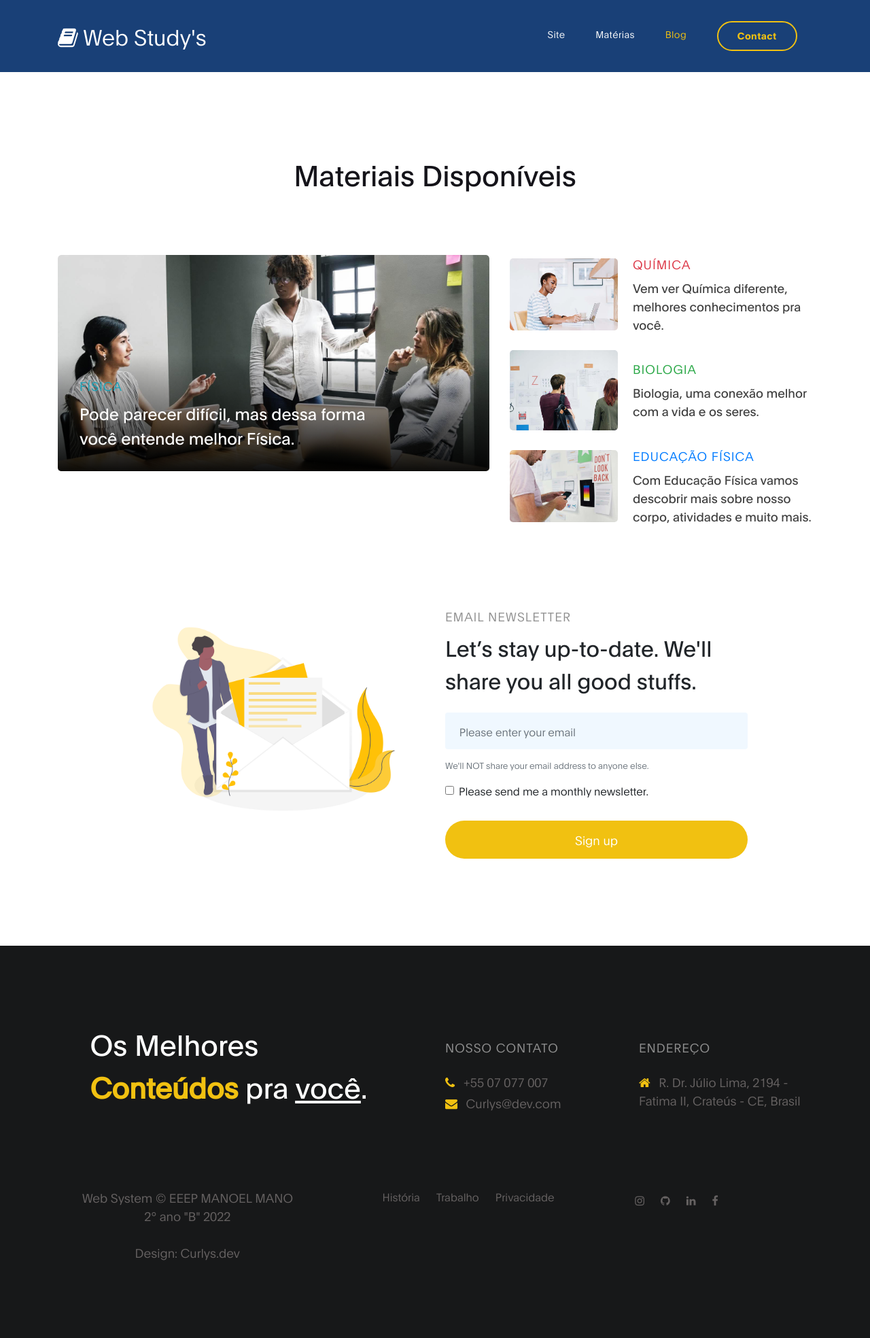
After one commit to DouglasNeres/Web-Study-s, a PHP site: page /blogNatureza.html in a window 1280 px wide. The commit adds this page. Shown: the whole page at 68% size. Run offline with PHP 8.4, Linux system fonts and the light colour scheme.

Commit message:
Projeto - Melhorias Blogs

```diff
--- a/blog-detail.html
+++ b/blog-detail.html
@@ -32,7 +32,7 @@ https://templatemo.com/tm-538-digital-trend
      <!-- MENU BAR -->
     <nav class="navbar navbar-expand-lg position-relative">
         <div class="container">
-            <a class="navbar-brand" href="index.php">
+            <a class="navbar-brand" href="index2.php">
               <i class="fa fa-book"></i>
                 Web Study's
             </a>
--- /dev/null
+++ b/blogNatureza.html
@@ -0,0 +1,230 @@
+<!DOCTYPE html>
+<html lang="en">
+<head>
+
+     <title>Material Ciências da Natureza</title>
+<!--
+
+DIGITAL TREND
+
+https://templatemo.com/tm-538-digital-trend
+
+-->
+     <meta charset="UTF-8">
+     <meta http-equiv="X-UA-Compatible" content="IE=Edge">
+     <meta name="description" content="">
+     <meta name="keywords" content="">
+     <meta name="author" content="">
+     <meta name="viewport" content="width=device-width, initial-scale=1, maximum-scale=1">
+
+     <link rel="stylesheet" href="css/bootstrap.min.css">
+     <link rel="stylesheet" href="css/font-awesome.min.css">
+     <link rel="stylesheet" href="css/aos.css">
+     <link rel="stylesheet" href="css/owl.carousel.min.css">
+     <link rel="stylesheet" href="css/owl.theme.default.min.css">
+
+     <!-- MAIN CSS -->
+     <link rel="stylesheet" href="css/templatemo-digital-trend.css">
+
+</head>
+<body>
+
+     <!-- MENU BAR -->
+    <nav class="navbar navbar-expand-lg position-absolute">
+        <div class="container">
+            <a class="navbar-brand" href="index2.php">
+              <i class="fa fa-book"></i>
+              Web Study's
+            </a>
+
+            <button class="navbar-toggler" type="button" data-toggle="collapse" data-target="#navbarNav" aria-controls="navbarNav" aria-expanded="false"
+                aria-label="Toggle navigation">
+                <span class="navbar-toggler-icon"></span>
+            </button>
+
+            <div class="collapse navbar-collapse" id="navbarNav">
+                <ul class="navbar-nav ml-auto">
+                    <li class="nav-item">
+                        <a href="index.html#about" class="nav-link">Site</a>
+                    </li>
+                    <li class="nav-item">
+                        <a href="index.html#project" class="nav-link">Matérias</a>
+                    </li>
+                    <li class="nav-item">
+                        <a href="blog.html" class="nav-link active">Blog</a>
+                    </li>
+                    <li class="nav-item">
+                        <a href="contact.php" class="nav-link contact">Contact</a>
+                    </li>
+                </ul>
+            </div>
+        </div>
+    </nav>
+
+
+     <!-- BLOG -->
+     <section class="blog section-padding">
+          <div class="container">
+               <div class="row">
+
+                    <div class="col-lg-12 col-12 py-5 mt-5 mb-3 text-center">
+
+                      <h1 class="mb-4" data-aos="fade-up">Materiais Disponíveis</h1>
+                    </div>
+
+                    <div class="col-lg-7 col-md-7 col-12 mb-4">
+                      <div class="blog-header" data-aos="fade-up" data-aos-delay="100">
+                        <img src="images/blog/blog-header-image.jpg" class="img-fluid" alt="blog header">
+
+                        <div class="blog-header-info">
+                          <h4 class="blog-category text-info">Física</h4>
+
+                          <h3><a href="blog-detail.html">Pode parecer difícil, mas dessa forma você entende melhor Física.</a></h3>
+                        </div>
+                      </div>
+                    </div>
+
+                    <div class="col-lg-5 col-md-5 col-12 mb-4">
+                      <div class="blog-sidebar d-flex justify-content-center align-items-center" data-aos="fade-up" data-aos-delay="200">
+                        <img src="images/blog/blog-sidebar-image.jpg" class="img-fluid" alt="blog">
+
+                        <div class="blog-info">
+                          <h4 class="blog-category text-danger">Química</h4>
+
+                          <h3><a href="blog-detail.html">Vem ver Química diferente, melhores conhecimentos pra você.</a></h3>
+                        </div>
+                      </div>
+
+                      <div class="blog-sidebar py-4 d-flex justify-content-center align-items-center" data-aos="fade-up" data-aos-delay="300">
+                        <img src="images/blog/blog-sidebar-image01.jpg" class="img-fluid" alt="blog">
+
+                        <div class="blog-info">
+                          <h4 class="blog-category text-success">Biologia</h4>
+
+                          <h3><a href="blog-detail.html">Biologia, uma conexão melhor com a vida e os seres.</a></h3>
+                        </div>
+                      </div>
+
+                      <div class="blog-sidebar d-flex justify-content-center align-items-center" data-aos="fade-up" data-aos-delay="200">
+                        <img src="images/blog/blog-sidebar-image02.jpg" class="img-fluid" alt="blog">
+
+                        <div class="blog-info">
+                          <h4 class="blog-category text-primary">Educação Física</h4>
+
+                          <h3><a href="blog-detail.html">Com Educação Física vamos descobrir mais sobre nosso corpo, atividades e muito mais.</a></h3>
+                        </div>
+                      </div>
+
+                    </div>
+
+                    <div class="col-lg-5 ml-auto mt-5 pt-5 col-md-6 col-12">
+
+                      <img src="images/newsletter.png" data-aos="fade-up" data-aos-delay="100" class="img-fluid" alt="newsletter">
+                    </div>
+
+                    <div class="col-lg-5 mr-auto mt-5 pt-5 col-md-6 col-12 newsletter-form">
+                      <h4 data-aos="fade-up" data-aos-delay="200">Email Newsletter</h4>
+
+                      <h2 data-aos="fade-up" data-aos-delay="300">Let’s stay up-to-date. We'll share you all good stuffs.</h2>
+                      <form action="#" method="get" enctype="multipart/form-data">
+                      <div class="form-group mt-4" data-aos="fade-up" data-aos-delay="400">
+                        <input name="email" type="email" class="form-control"
+                        		id="email" aria-describedby="emailHelp" placeholder="Please enter your email" required>
+
+                        <small id="emailHelp" class="form-text text-muted">We'll NOT share your email address to anyone else.</small>
+
+                      </div>
+
+                      <div class="form-group form-check" data-aos="fade-up" data-aos-delay="500">
+                        <input name="monthly" type="checkbox" class="form-check-input" id="monthly">
+
+                        <label class="form-check-label" for="monthly">Please send me a monthly newsletter.</label>
+                      </div>
+
+                        <button type="submit" data-aos="fade-up" data-aos-delay="500" class="btn w-100 mt-3">Sign up</button>
+                      </form>
+                    </div>
+
+               </div>
+          </div>
+     </section>
+
+
+     <footer class="site-footer">
+      <div class="container">
+           <div class="row">
+
+                <div class="col-lg-5 mx-lg-auto col-md-8 col-10">
+                     <h1 class="text-white" data-aos="fade-up" data-aos-delay="100">Os Melhores <strong>Conteúdos
+                          </strong>pra <u>você</u>.</h1>
+                </div>
+
+                <div class="col-lg-3 col-md-6 col-12" data-aos="fade-up" data-aos-delay="200">
+                     <h4 class="my-4">Nosso Contato</h4>
+
+                     <p class="mb-1">
+                          <i class="fa fa-phone mr-2 footer-icon"></i>
+                          +55 07 077 007
+                     </p>
+
+                     <p>
+                          <a href="https://mail.google.com/mail/u/0/#inbox">
+                               <i class="fa fa-envelope mr-2 footer-icon"></i>
+                               Curlys@dev.com
+                          </a>
+                     </p>
+                </div>
+
+                <div class="col-lg-3 col-md-6 col-12" data-aos="fade-up" data-aos-delay="300">
+                     <h4 class="my-4">Endereço</h4>
+
+                     <p class="mb-1">
+                          <a href="https://goo.gl/maps/ZjxQ9YYtfb2QCWom9" target="_blank" rel="noopener noreferrer">
+                               <i class="fa fa-home mr-2 footer-icon"></i>
+                               R. Dr. Júlio Lima, 2194 - Fatima II, Crateús - CE, Brasil</a>
+                     </p>
+                </div>
+
+                <div class="col-lg-4 mx-lg-auto text-center col-md-8 col-12" data-aos="fade-up"
+                     data-aos-delay="400">
+                     <p class="copyright-text">Web System &copy; EEEP MANOEL MANO <br> 2° ano "B" 2022
+                          <br><br>
+                          <a rel="nofollow noopener" href="https://abre.bio/Curlys.dev" target="_blank"
+                               rel="noopener noreferrer">Design: Curlys.dev</a>
+                     </p>
+                </div>
+
+                <div class="col-lg-4 mx-lg-auto col-md-6 col-12" data-aos="fade-up" data-aos-delay="500">
+
+                     <ul class="footer-link">
+                          <li><a href="#">História</a></li>
+                          <li><a href="#">Trabalho</a></li>
+                          <li><a href="#">Privacidade</a></li>
+                     </ul>
+                </div>
+
+                <div class="col-lg-3 mx-lg-auto col-md-6 col-12" data-aos="fade-up" data-aos-delay="600">
+                     <ul class="social-icon">
+                          <li><a href="https://www.instagram.com/eeepmanoelmano/" target="_blank"
+                                    rel="noopener noreferrer" class="fa fa-instagram"></a></li>
+                          <li><a href="#" class="fa fa-github"></a></li>
+                          <li><a href="#" class="fa fa-linkedin"></a></li>
+                          <li><a href="#" class="fa fa-facebook"></a></li>
+                     </ul>
+                </div>
+
+           </div>
+      </div>
+ </footer>
+
+
+
+     <!-- SCRIPTS -->
+     <script src="js/jquery.min.js"></script>
+     <script src="js/bootstrap.min.js"></script>
+     <script src="js/aos.js"></script>
+     <script src="js/owl.carousel.min.js"></script>
+     <script src="js/custom.js"></script>
+
+</body>
+</html>
--- a/index2.php
+++ b/index2.php
@@ -34,7 +34,7 @@ https://templatemo.com/tm-538-digital-trend
      <!-- MENU BAR -->
      <nav class="navbar navbar-expand-lg">
           <div class="container">
-               <a class="navbar-brand" href="index.php">
+               <a class="navbar-brand" href="index2.php">
                     <i class="fa fa-book"></i>
                     Web Study's
                </a>
@@ -53,10 +53,10 @@ https://templatemo.com/tm-538-digital-trend
                               <a href="#project" class="nav-link smoothScroll">Matérias</a>
                          </li>
                          <li class="nav-item">
-                              <a href="blog.html" class="nav-link">Blog</a>
+                              <a href="blog.html" class="nav-link">Sobre Nós</a>
                          </li>
                          <li class="nav-item">
-                              <a href="contact.php" class="nav-link contact">Contact</a>
+                              <a href="contact.php" class="nav-link contact">Painel ADMIN</a>
                          </li>
                     </ul>
                </div>
```
Also changed, not shown: blogHumanas.html (added, +230 -0 lines), blogLinguaguens.html (renamed from blog.html, +11 -11 lines).
